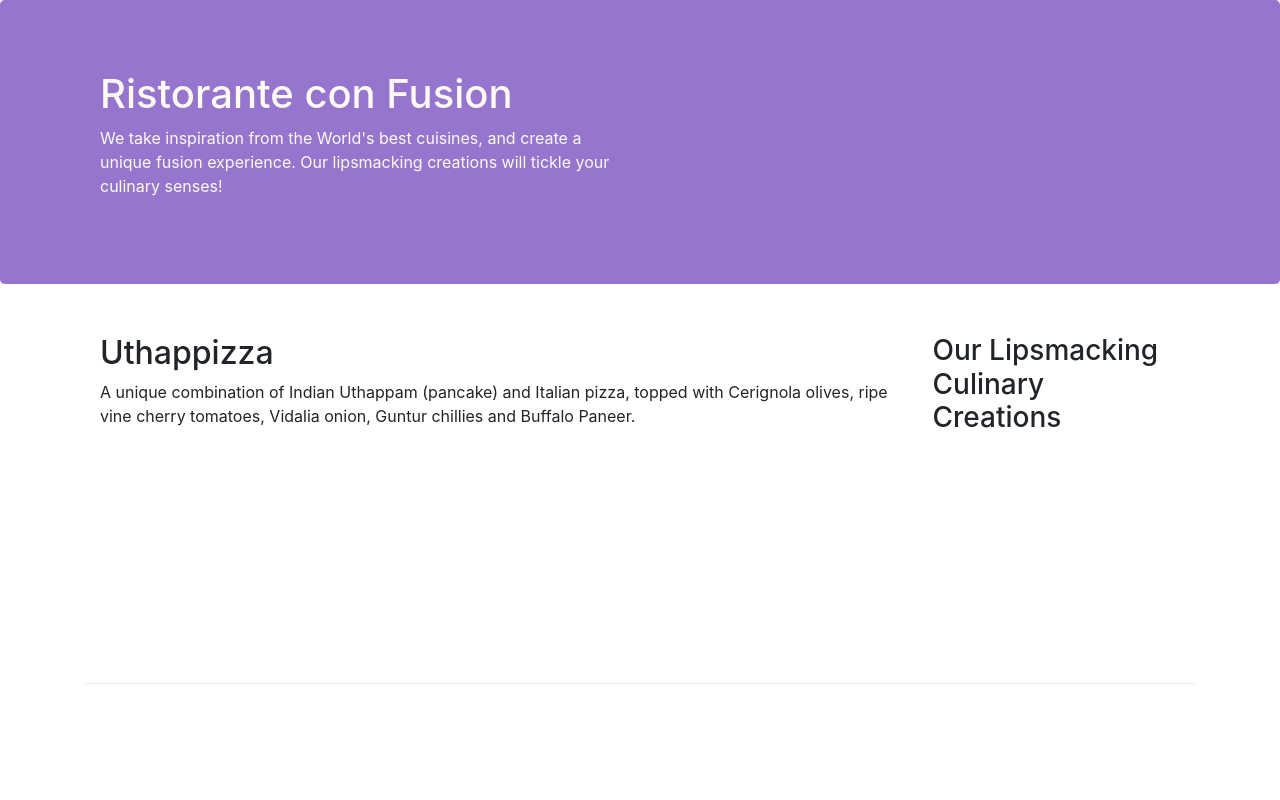
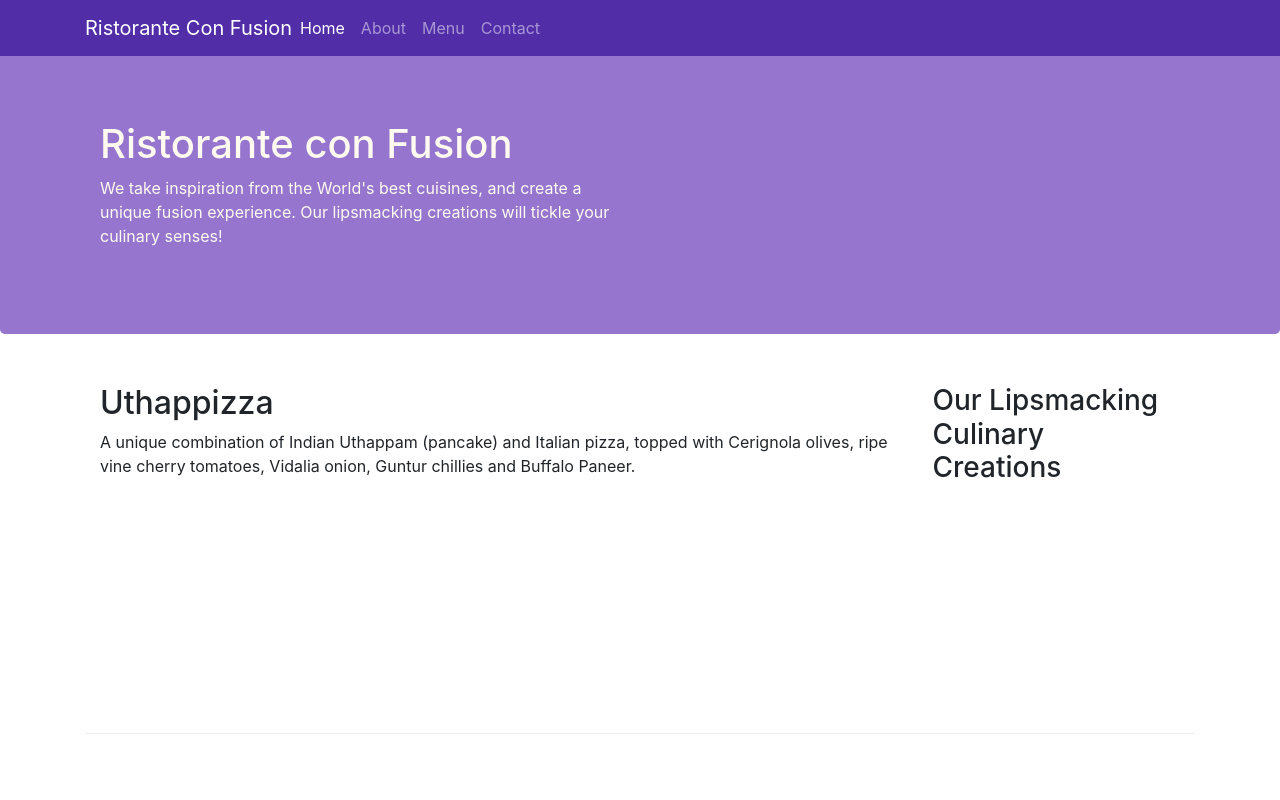
Before and after one commit to anthonyassaf/Bootstrap-ConFusion, a website: page index.html in a window 1280 px wide. Shown: the top 800 px of the page. Drawn offline with nearby package versions, Linux system fonts and the light colour scheme.

Commit message:
navbar and breadcumbs

```diff
--- a/css/styles.css
+++ b/css/styles.css
@@ -28,3 +28,12 @@
     margin:0px;
     color:#0f0f0f;
 }
+
+body{
+    padding:50px 0px 0px 0px;
+    z-index:0;
+}
+
+.navbar-dark {
+     background-color: #512DA8;
+}
--- a/index.html
+++ b/index.html
@@ -14,6 +14,23 @@
 </head>
 
 <body>
+
+    <nav class="navbar navbar-dark navbar-expand-sm fixed-top">
+        <div class="container">
+            <button class="navbar-toggler" type="button" data-toggle="collapse" data-target="#Navbar">
+                <span class="navbar-toggler-icon"></span>
+            </button>
+           <a class="navbar-brand mr-auto" href="./index.html">Ristorante Con Fusion</a>
+           <div class="collapse navbar-collapse" id="Navbar">
+                <ul class="navbar-nav mr-auto">
+                    <li class="nav-item active"><a class="nav-link" href="./index.html">Home</a></li>
+                    <li class="nav-item"><a class="nav-link" href="./aboutus.html">About</a></li>
+                    <li class="nav-item"><a class="nav-link" href="./menu.html">Menu</a></li>
+                    <li class="nav-item"><a class="nav-link" href="./contact.html">Contact</a></li>
+                </ul>
+            </div>
+        </div>
+    </nav>
 
     <header class="jumbotron">
         <div class="container">
@@ -68,10 +85,10 @@
                 <div class="col-4 offset-1 col-sm-2">
                     <h5>Links</h5>
                     <ul class="list-unstyled">
-                        <li><a href="#">Home</a></li>
-                        <li><a href="#">About</a></li>
-                        <li><a href="#">Menu</a></li>
-                        <li><a href="#">Contact</a></li>
+                        <li><a href=".\index.html">Home</a></li>
+                        <li><a href=".\aboutus.html">About</a></li>
+                        <li><a href=".\menu.html">Menu</a></li>
+                        <li><a href=".\contact.html">Contact</a></li>
                     </ul>
                 </div>
                 <div class="col-7 col-sm-5">
```
Also changed, not shown: aboutus.html (+23 -1 lines).
